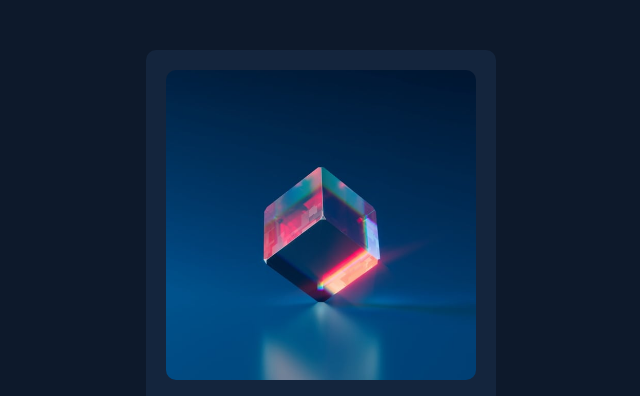
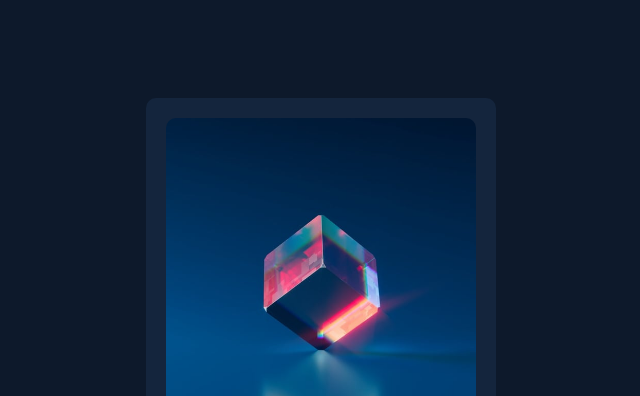
Before and after one commit to denzilm/fem-nft-preview-card-component, a plain HTML site: page index.html in a window 1280 px wide. Shown: the top 396 px of the page, without its empty margins (319-959 px from the left). Drawn offline with Linux system fonts and the light colour scheme.

Commit message:
Some style changes

```diff
--- a/index.html
+++ b/index.html
@@ -34,11 +34,11 @@
         </p>
         <div class="card__values">
           <span>
-            <img src="images/icon-ethereum.svg" />
+            <img src="images/icon-ethereum.svg" alt="Ethereum Icon" />
             <span>0.041 ETH</span>
           </span>
           <span>
-            <img src="images/icon-clock.svg" />
+            <img src="images/icon-clock.svg" alt="Clock Icon" />
             <span>3 days left</span>
           </span>
         </div>
--- a/style.css
+++ b/style.css
@@ -30,11 +30,18 @@ body {
   margin: 0;
 }
 
+main {
+  display: flex;
+  justify-content: center;
+  align-items: center;
+  width: 100vw;
+  height: 100vh;
+}
+
 .card {
   width: 90%;
   max-width: 350px;
   padding: 2rem;
-  margin: 5rem auto;
   background-color: var(--color-neutral-200);
   border-radius: 1rem;
   display: flex;
```
